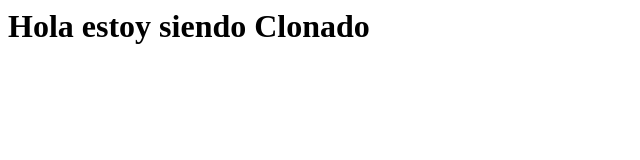
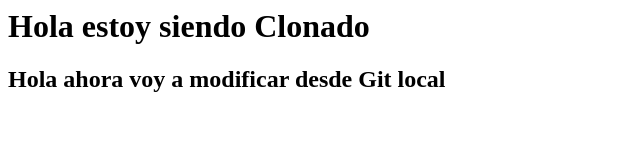
Before and after one commit to amontealegrer/MiPrimerRepositorio, a plain HTML site: page index.html in a window 1280 px wide. Shown: the whole page, without its empty margins (0-640 px from the left). Drawn offline with Linux system fonts and the light colour scheme.

Commit message:
modifique el index.html agregue un h2

```diff
--- a/index.html
+++ b/index.html
@@ -1,5 +1,6 @@
 <html>
 <body>
   <h1>Hola estoy siendo Clonado</h1>
+  <h2>Hola ahora voy a modificar desde Git local</h2>
 </body>
 </html>
```
